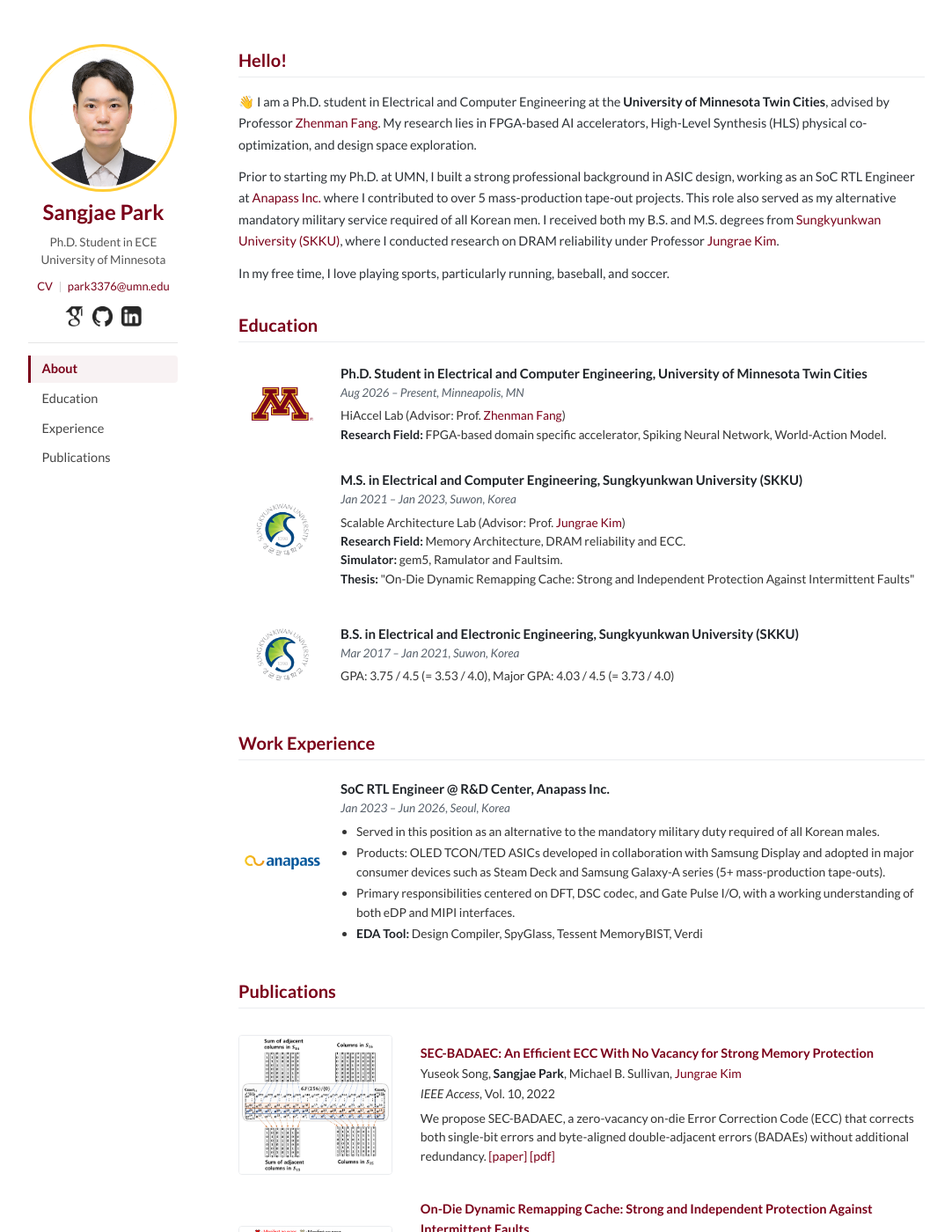
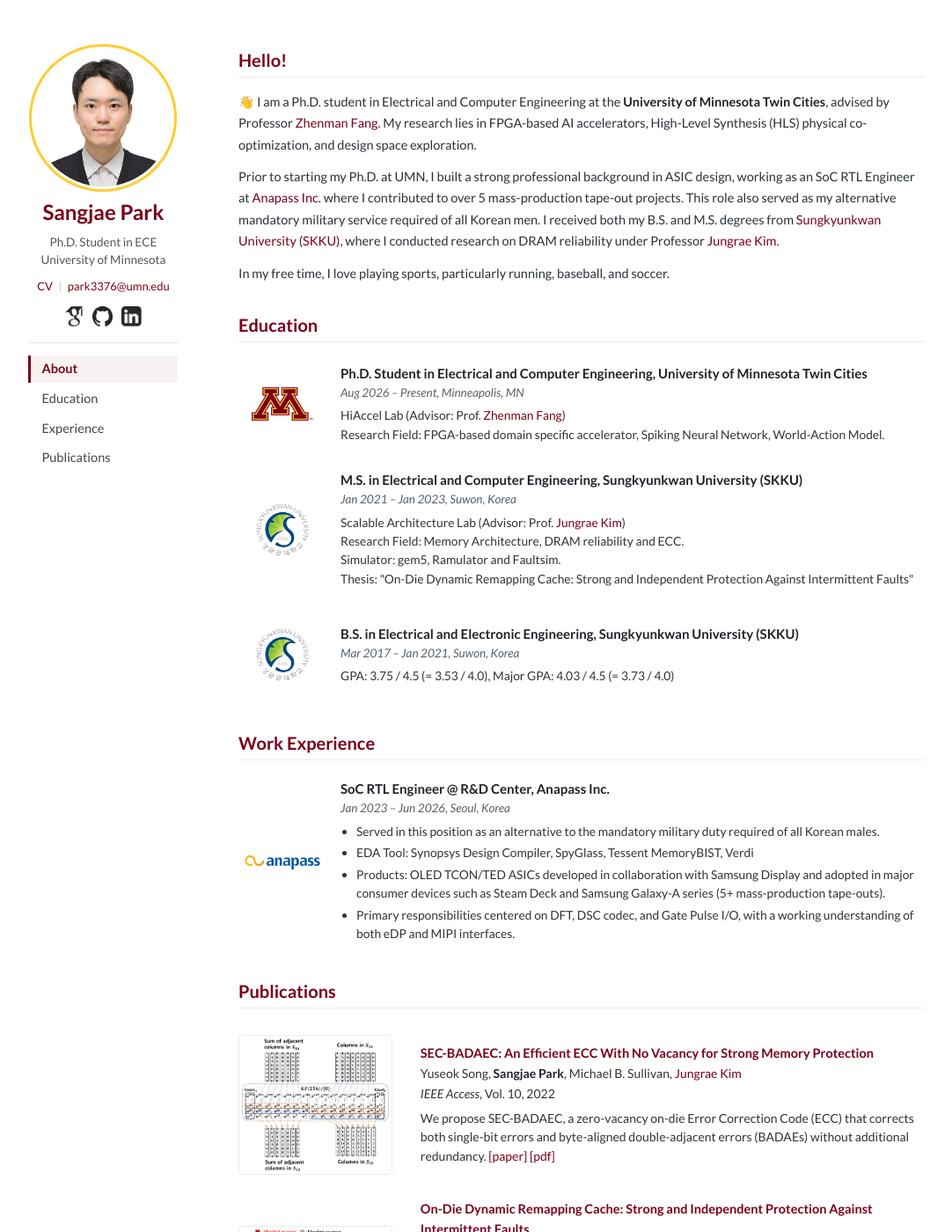
Before and after one commit to sangjae4309/sangjae4309.github.io, a Jekyll site: the page built from index.md, in a window 1280 px wide and 1400 px high. Shown: the whole window at 88% size, without its empty margins (109-1191 px from the left). Built offline with Jekyll 4.4.1, drawn with Linux system fonts in a browser that asks for light colours.

Commit message:
Unbold detail labels and move EDA tool line
Co-authored-by: Sangjae Park <park3376@umn.edu>

```diff
--- a/index.md
+++ b/index.md
@@ -27,7 +27,7 @@ layout: default
         <p class="info-date">Aug 2026 – Present, Minneapolis, MN</p>
         <p class="info-desc">
           HiAccel Lab (Advisor: Prof. <a href="https://zhenman.github.io/index.html" target="_blank">Zhenman Fang</a>)<br>
-          <strong>Research Field:</strong> FPGA-based domain specific accelerator, Spiking Neural Network, World-Action Model.
+          Research Field: FPGA-based domain specific accelerator, Spiking Neural Network, World-Action Model.
         </p>
       </div>
     </div>
@@ -73,9 +73,9 @@ layout: default
         <p class="info-date">Jan 2023 – Jun 2026, Seoul, Korea</p>
         <ul class="info-bullets">
           <li>Served in this position as an alternative to the mandatory military duty required of all Korean males.</li>
+          <li>EDA Tool: Synopsys Design Compiler, SpyGlass, Tessent MemoryBIST, Verdi</li>
           <li>Products: OLED TCON/TED ASICs developed in collaboration with Samsung Display and adopted in major consumer devices such as Steam Deck and Samsung Galaxy-A series (5+ mass-production tape-outs).</li>
           <li>Primary responsibilities centered on DFT, DSC codec, and Gate Pulse I/O, with a working understanding of both eDP and MIPI interfaces.</li>
-          <li><strong>EDA Tool:</strong> Design Compiler, SpyGlass, Tessent MemoryBIST, Verdi</li>
         </ul>
       </div>
     </div>
```
Also changed, not shown: other parts of index.md (+3 -3 lines).
